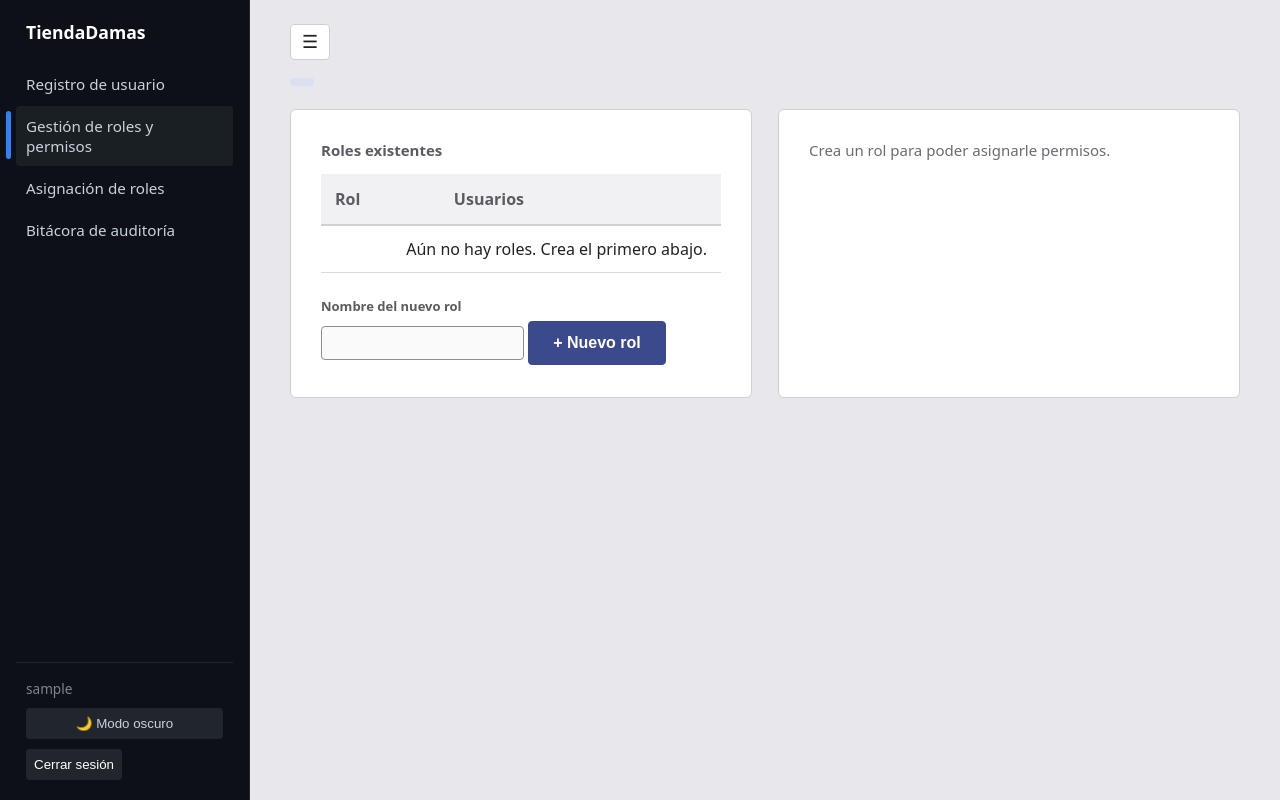
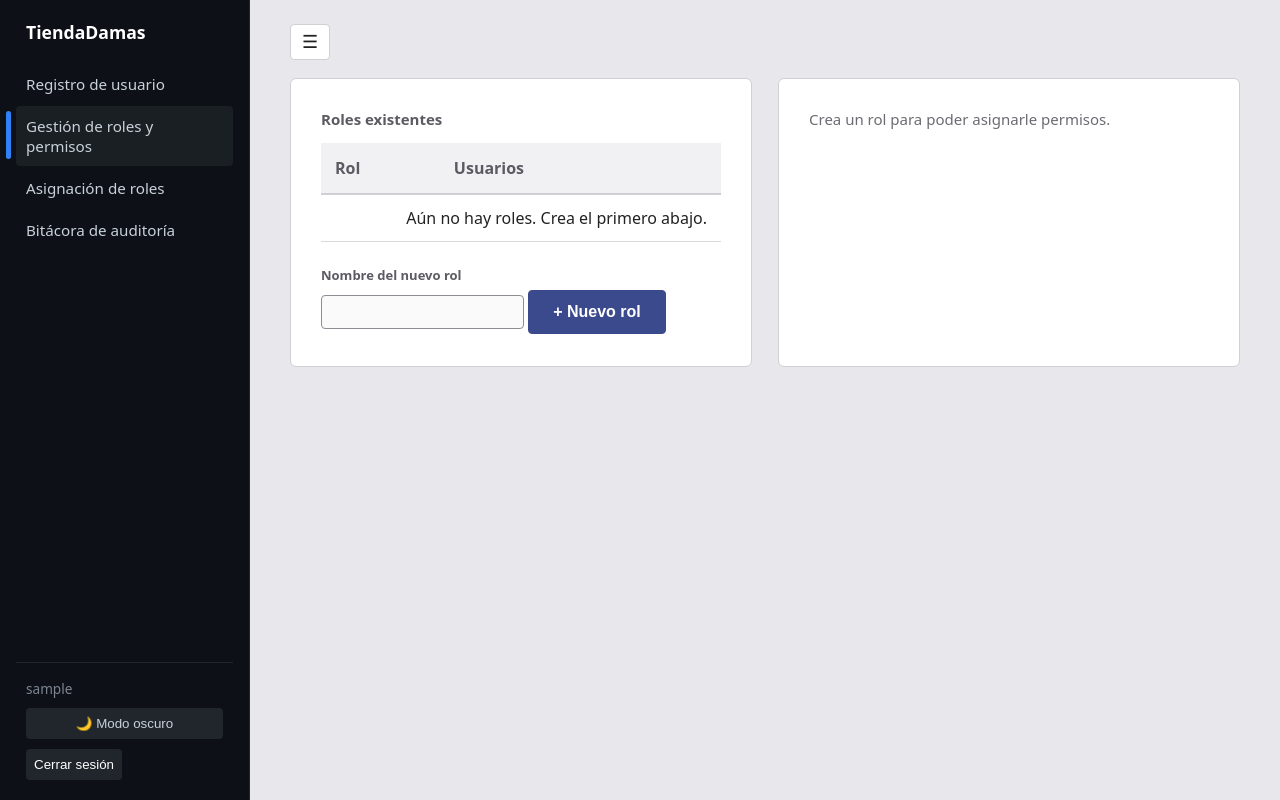
Before and after one commit to JuanchoLopezGalvis/TiendaDamasSoftware, a Django app: page /panel/roles-permisos/ in a window 1280 px wide. Run offline with Django 5.2, Linux system fonts and the light colour scheme; the visitor is signed in with stand-in values (Sample User, id 1); data that the repository does not hold is empty.

Commit message:
arreglos 2 html

```diff
--- a/templates/asignacion.html
+++ b/templates/asignacion.html
@@ -8,7 +8,7 @@
     <h1 class="pagina-titulo"></h1>
 
 
-    <span class="rol-badge"></span>
+
 
     <section class="card">
 
--- a/templates/bitacora.html
+++ b/templates/bitacora.html
@@ -7,7 +7,7 @@
 
     <h1 class="pagina-titulo"></h1>
 
-    <span class="rol-badge"></span>
+
 
     <section class="card">
 
--- a/templates/roles.html
+++ b/templates/roles.html
@@ -13,7 +13,7 @@
     <h1 class="roles-titulo"></h1>
 
 
-    <span class="rol-badge"></span>
+
 
     {% if messages %}
         {% for m in messages %}
```
